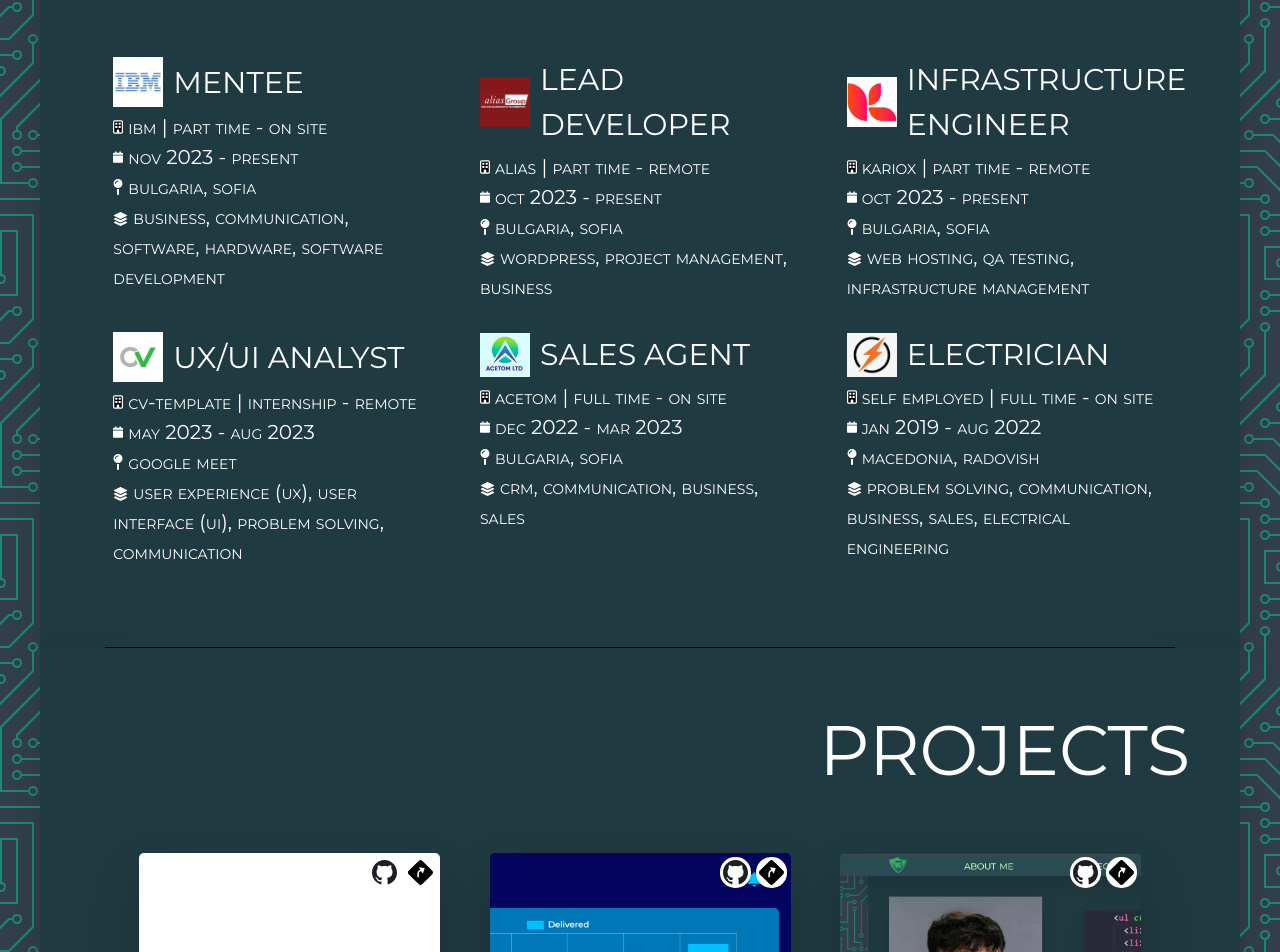
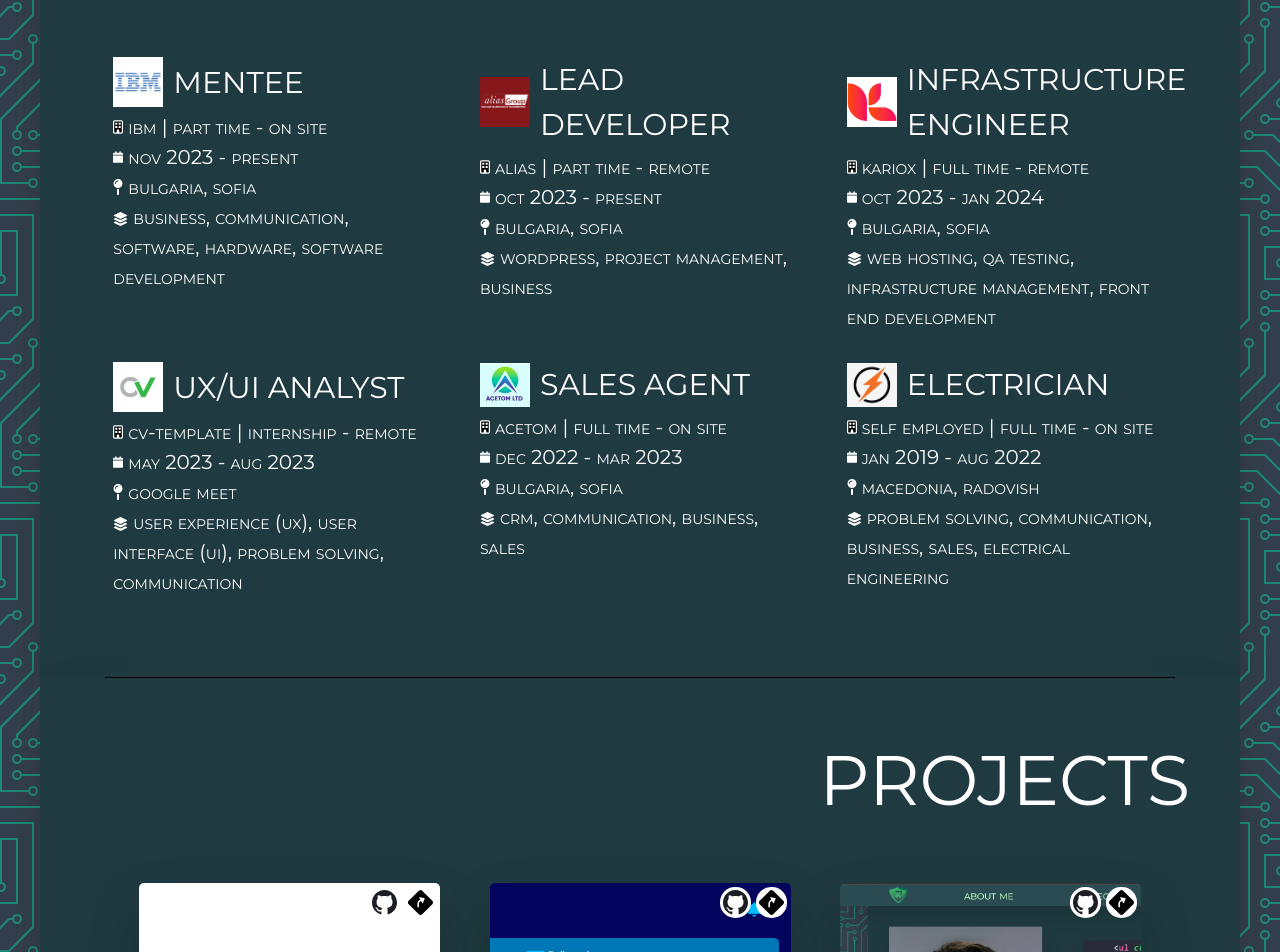
Before and after one commit to lazarevkristijan/Portfolio, a Next.js app: page / in a window 1280 px wide. Shown: the part 1242-2194 px from the top of the page. Built offline with nearby package versions, Linux system fonts and the light colour scheme.

Commit message:
update current status + update kariox desc

```diff
--- a/constants/index.js
+++ b/constants/index.js
@@ -270,11 +270,11 @@ export const workExperiences = [
     imgSrc: "kariox.png",
     company: "kariox",
     periodFrom: "oct 2023",
-    periodTo: "present",
-    employmentType: "part time",
+    periodTo: "jan 2024",
+    employmentType: "full time",
     location: "bulgaria, sofia",
     locationType: "remote",
-    skills: "web hosting, qa testing, infrastructure management",
+    skills: "web hosting, qa testing, infrastructure management, front end development",
   },
   {
     title: "UX/UI ANALYST",
```
